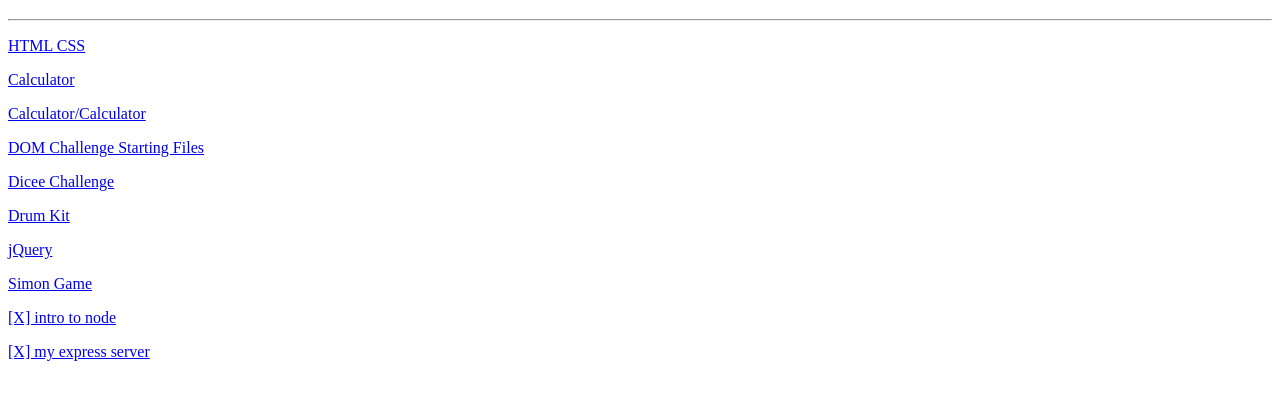
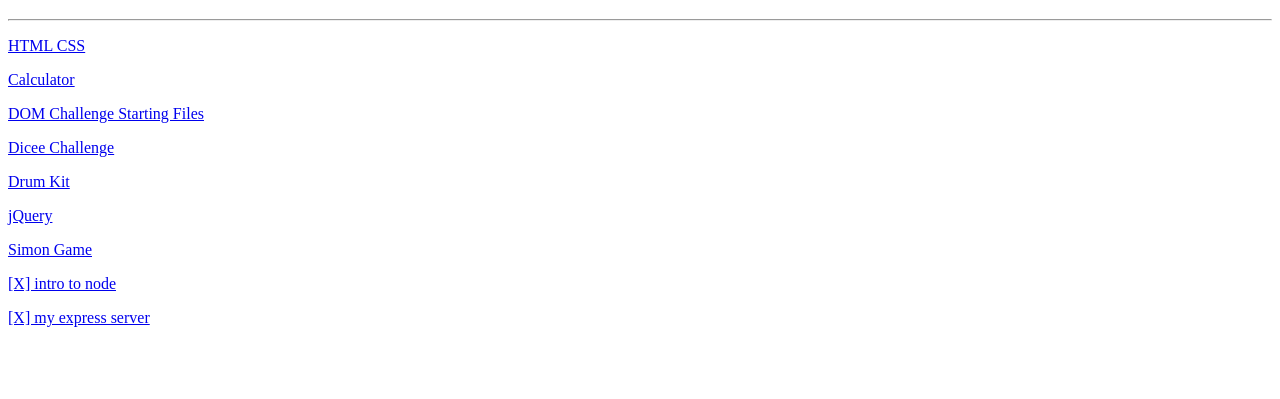
Before and after one commit to thinksomid/thinksomid.github.io, a plain HTML site: page index.html in a window 1280 px wide. Shown: the part 61-460 px from the top of the page. Drawn offline with nearby package versions, Linux system fonts and the light colour scheme.

Commit message:
index table of contents done

```diff
--- a/index.html
+++ b/index.html
@@ -13,7 +13,6 @@
     <hr>
     <p><a href="./your-website-files/your-website-files/index.html" target="_blank">HTML CSS</a></p>
     <p><a href="./Calculator/index.html" target="_blank">Calculator</a></p>
-    <p><a href="./Calculator/Calculator/index.html" target="_blank">Calculator/Calculator</a></p>
     <p><a href="./DOM%20Challenge%20Starting%20Files/DOM%20Challenge%20Starting%20Files/index.html" target="_blank">DOM Challenge Starting Files</a></p>
     <p><a href="./Dicee%20Challenge/Dicee%20Challenge%20-%20Starting%20Files/Dicee%20Challenge%20-%20Starting%20Files/dicee.html" target="_blank">Dicee Challenge</a></p>
     <p><a href="./Drum%20Kit/Drum%20Kit%20Starting%20Files/Drum%20Kit%20Starting%20Files/index.html" target="_blank">Drum Kit</a></p>
```
